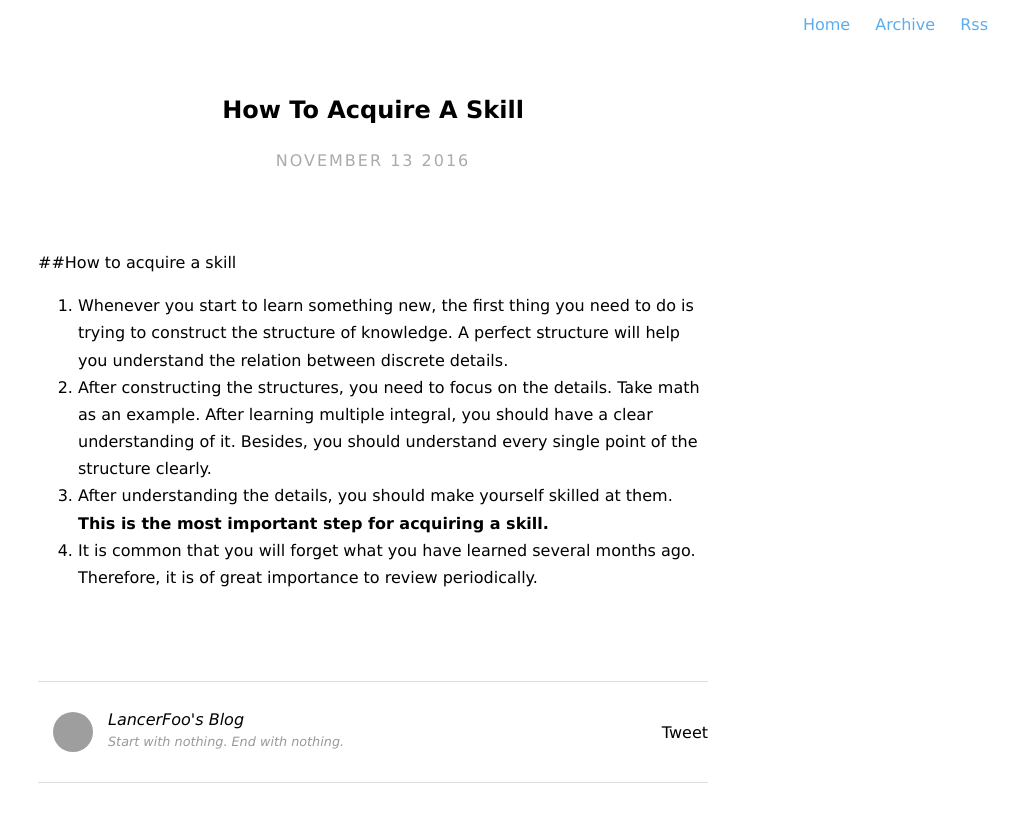
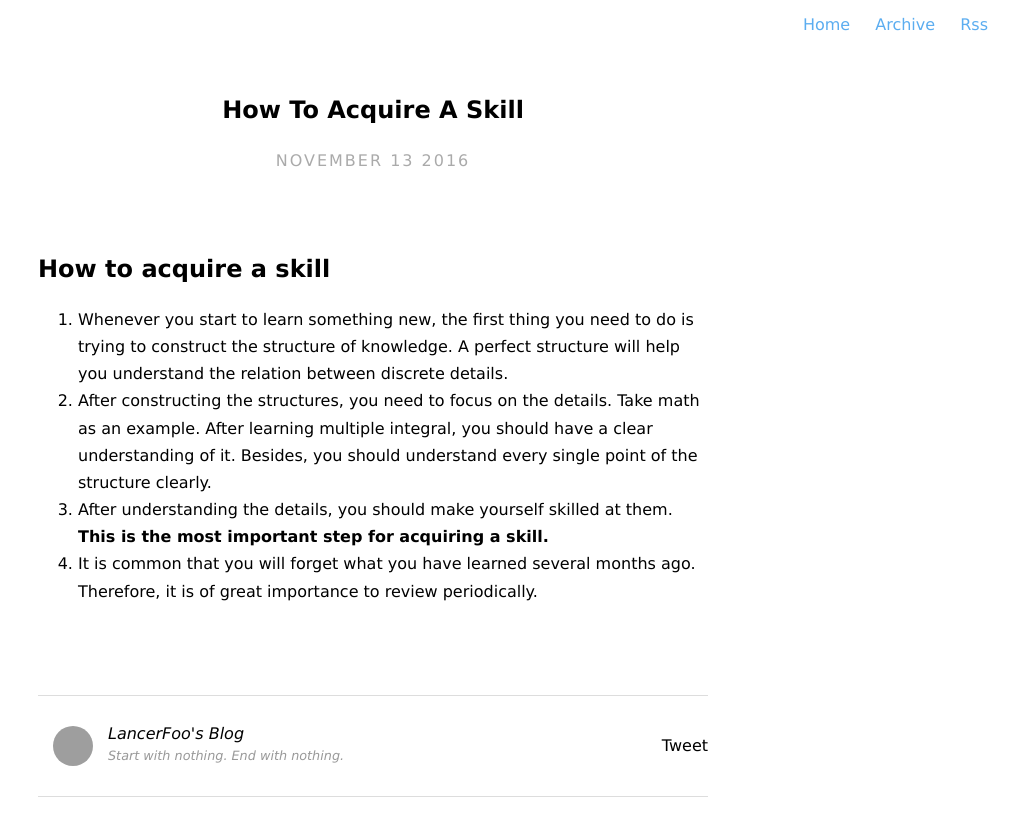
Before and after one commit to fuxihao66/fuxihao66.github.io, a plain HTML site: page 2016/11/13/how_to_acquire_a_skill/index.html in a window 1280 px wide. Shown: the whole page, without its empty margins (267-1280 px from the left). Drawn offline with Linux system fonts and the light colour scheme; grey boxes are pictures that could not be loaded; a script that the page names is missing.

Commit message:
Site updated: 2016-11-13 13:43:20

```diff
--- a/2016/11/13/how_to_acquire_a_skill/index.html
+++ b/2016/11/13/how_to_acquire_a_skill/index.html
@@ -38,8 +38,7 @@
   </section>
 
   <section class="article-entry">
-    <p>##How to acquire a skill</p>
-<ol>
+    <h2 id="How-to-acquire-a-skill"><a href="#How-to-acquire-a-skill" class="headerlink" title="How to acquire a skill"></a>How to acquire a skill</h2><ol>
 <li>Whenever you start to learn something new, the first thing you need to do is trying to construct the structure of knowledge. A perfect structure will help you understand the relation between discrete details.</li>
 <li>After constructing the structures, you need to focus on the details. Take math as an example. After learning multiple integral, you should have a clear understanding of it. Besides, you should understand every single point of the structure clearly.</li>
 <li>After understanding the details, you should make yourself skilled at them. <strong>This is the most important step for acquiring a skill.</strong></li>
@@ -64,7 +63,7 @@
   class="twitter-share-button"
   data-size="large"
   data-via="DrakeLeung"
-  href="https://twitter.com/intent/tweet?text=##How to acquire a s"
+  href="https://twitter.com/intent/tweet?text= id="How-to-acquire-"
 >
   Tweet
 </a>
```
